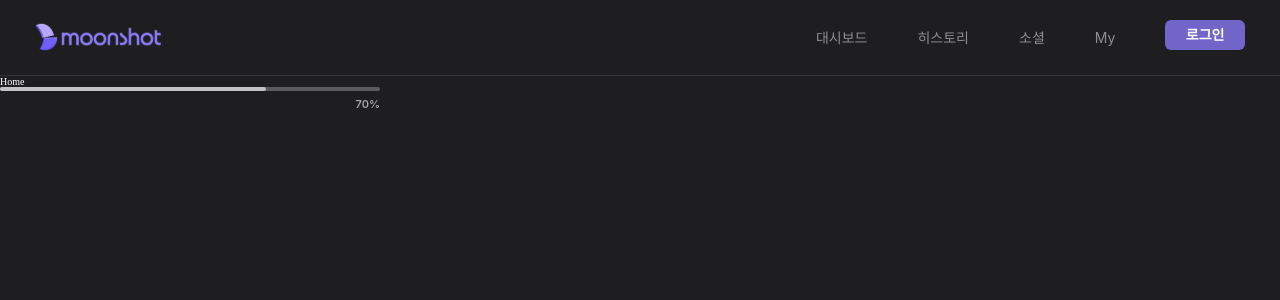
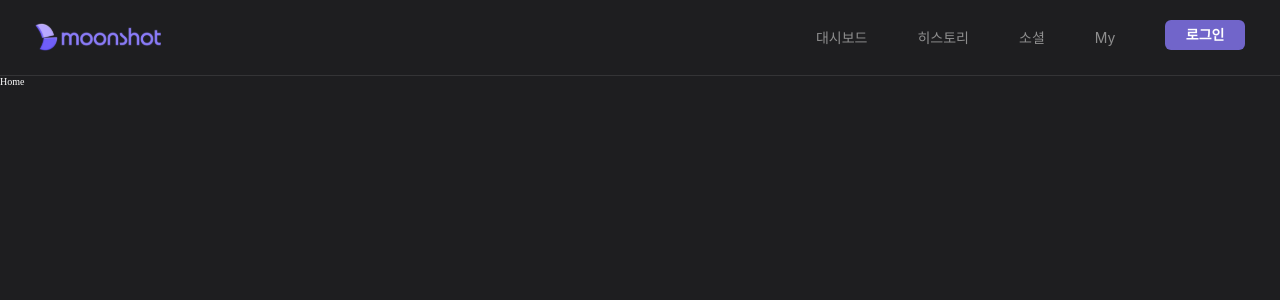
Before and after one commit to MOONSHOT-Team/MOONSHOT-CLIENT, a React (Vite) app: page / in a window 1280 px wide. Shown: the top 300 px of the page. Built offline with nearby package versions, Linux system fonts and the light colour scheme; a web font is replaced by a local one; what emotion-normalize would draw is missing.

Commit message:
chore: 테스트 코드 삭제

```diff
--- a/src/Home/index.tsx
+++ b/src/Home/index.tsx
@@ -1,24 +1,5 @@
-import ProgressBar from '@components/ProgressBar';
-import { css } from '@emotion/react';
-
 const Home = () => {
-  return (
-    <div css={progressBarPosition}>
-      Home
-      <ProgressBar
-        currentProgress={70}
-        maximumProgress={100}
-        progressBarColor={'#5B5B5B'}
-        progressValueColor={'#C2C2C2'}
-        textColor={'#A7A7A7'}
-        isCurrentProgress={true}
-      />
-    </div>
-  );
+  return <div>Home</div>;
 };
 
 export default Home;
-
-const progressBarPosition = css`
-  width: 38rem;
-`;
--- a/src/MainDashBoard/index.tsx
+++ b/src/MainDashBoard/index.tsx
@@ -1,23 +1,5 @@
-import ProgressBar from '@components/ProgressBar';
-import { css } from '@emotion/react';
-
 const MainDashBoard = () => {
-  return (
-    <div css={progressBarPosition}>
-      <ProgressBar
-        currentProgress={50}
-        maximumProgress={100}
-        progressBarColor={'#444444'}
-        progressValueColor={'#F4B5FA'}
-        textColor={'#F4B5FA'}
-        isCurrentProgress={false}
-      />
-    </div>
-  );
+  return <div></div>;
 };
 
 export default MainDashBoard;
-
-const progressBarPosition = css`
-  width: 38rem;
-`;
--- a/src/common/components/ProgressBar/index.tsx
+++ b/src/common/components/ProgressBar/index.tsx
@@ -41,7 +41,7 @@ const StProgressBarWrapper = styled.div<{ progressBarColor: string; progressValu
   align-items: end;
 
   & > progress {
-    width: 38rem;
+    width: 100%;
     height: 0.4rem;
     color: ${({ progressValueColor }) => progressValueColor};
     appearance: none;
```
